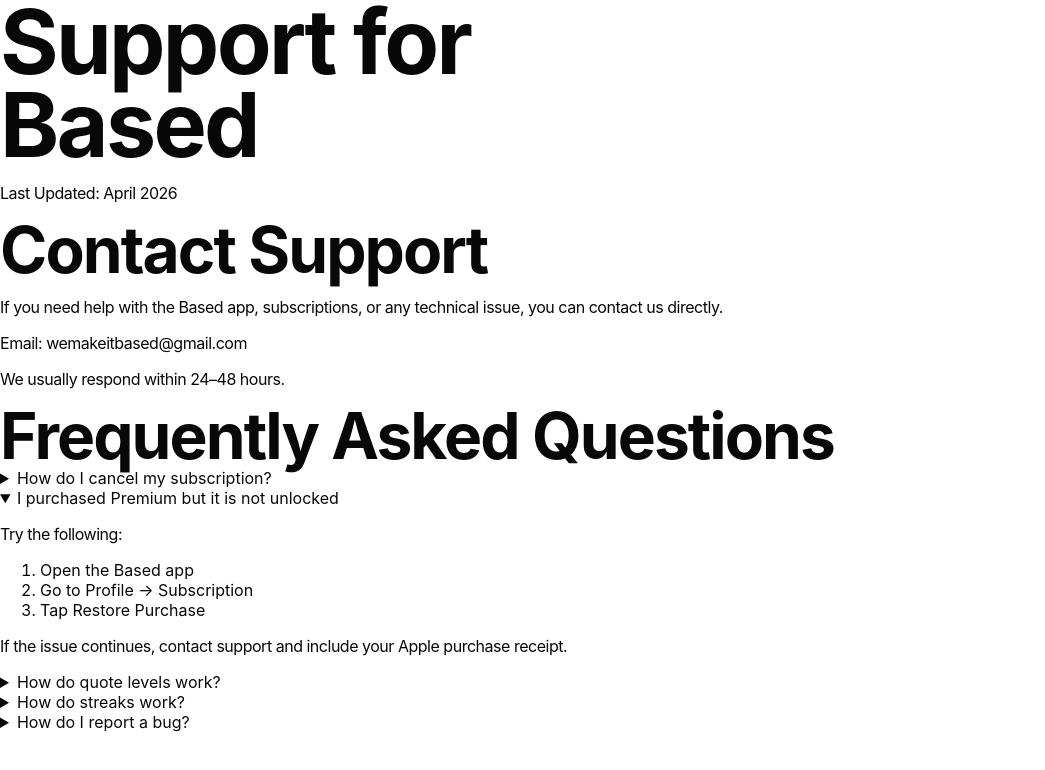
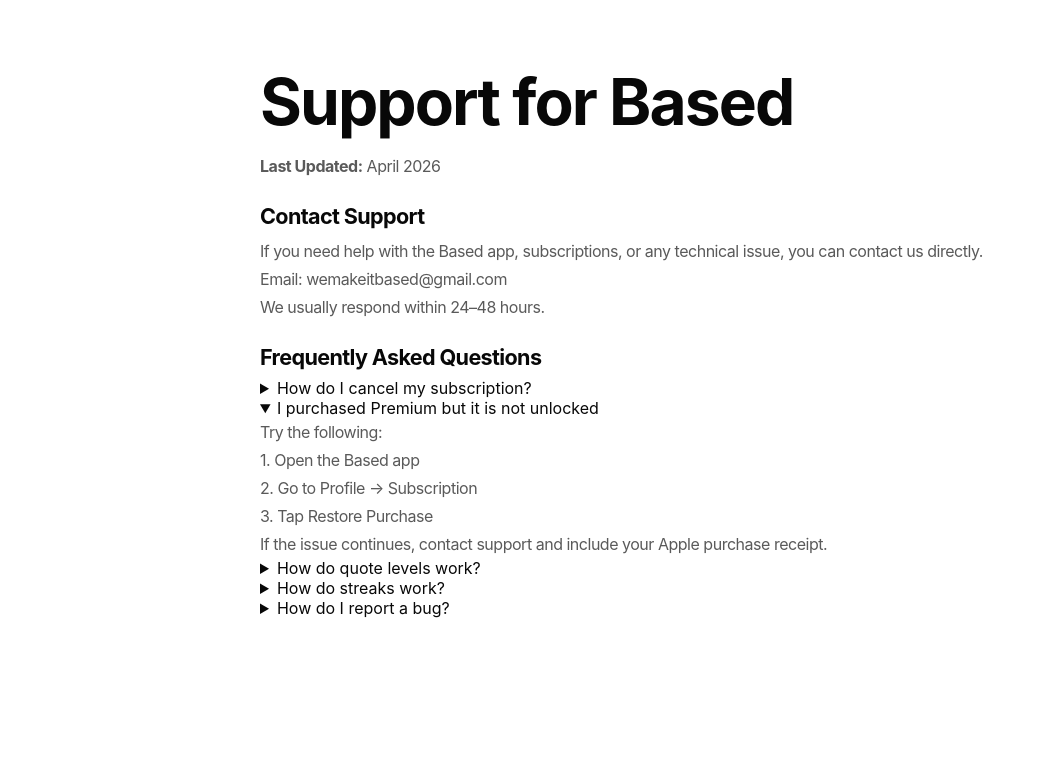
Before and after one commit to wemakeitbased/based, a Next.js app: page /support in a window 1280 px wide. Both pictures are taken after a click on the heading "I purchased Premium but it is not unlocked". Shown: the top 770 px of the page, without its empty margins (0-1045 px from the left). Built offline with nearby package versions, Linux system fonts and the light colour scheme.

Commit message:
Refactor SupportPage layout and update content

```diff
--- a/app/support/page.tsx
+++ b/app/support/page.tsx
@@ -1,169 +1,112 @@
-// app/support/page.tsx
-
-export const metadata = {
-  title: "Support | Based",
-  description: "Support page for the Based app",
-};
-
-function FAQItem({
-  question,
-  children,
-}: {
-  question: string;
-  children: React.ReactNode;
-}) {
-  return (
-    <details className="group rounded-2xl bg-white/70 px-6 py-5 ring-1 ring-black/8 transition-all duration-200">
-      <summary className="flex cursor-pointer list-none items-center justify-between gap-4 marker:content-none [&::-webkit-details-marker]:hidden">
-        <span className="text-xl font-semibold text-black">{question}</span>
-
-        <span className="relative flex h-5 w-5 shrink-0 items-center justify-center">
-          <span className="absolute h-[1.5px] w-4 rounded-full bg-black transition-transform duration-300" />
-          <span className="absolute h-4 w-[1.5px] rounded-full bg-black transition-all duration-300 group-open:scale-y-0" />
-        </span>
-      </summary>
-
-      <div className="grid grid-rows-[0fr] transition-all duration-300 ease-out group-open:grid-rows-[1fr]">
-        <div className="overflow-hidden">
-          <div className="pt-5 text-base leading-8 text-black/60">
-            {children}
-          </div>
-        </div>
-      </div>
-    </details>
-  );
-}
-
 export default function SupportPage() {
   return (
-    <main className="min-h-screen bg-[#f5f5f3] px-6 py-12 text-black sm:px-8 sm:py-16">
-      <div className="mx-auto max-w-6xl">
-        <div className="max-w-5xl">
-          <h1 className="max-w-4xl text-6xl font-bold leading-[0.95] tracking-tight sm:text-7xl md:text-8xl">
-            Support for
-            <br />
-            Based
-          </h1>
+    <main className="legalPage">
+      <h1>Support for Based</h1>
+      <p><strong>Last Updated:</strong> April 2026</p>
 
-          <p className="mt-10 text-base font-semibold text-black/55 sm:text-lg">
-            Last Updated: April 2026
+      <section>
+        <h2>Contact Support</h2>
+        <p>
+          If you need help with the Based app, subscriptions, or any technical
+          issue, you can contact us directly.
         </p>
 
-          <section className="mt-12 max-w-5xl">
-            <h2 className="text-3xl font-semibold tracking-tight sm:text-4xl">
-              Contact Support
-            </h2>
-
-            <p className="mt-5 text-xl leading-9 text-black/60">
-              If you need help with the Based app, subscriptions, or any
-              technical issue, you can contact us directly.
+        <p>
+          Email: <a href="mailto:wemakeitbased@gmail.com">wemakeitbased@gmail.com</a>
         </p>
 
-            <p className="mt-5 text-xl leading-9 text-black/60">
-              Email:{" "}
-              <a
-                href="mailto:wemakeitbased@gmail.com"
-                className="underline underline-offset-4 text-black/75"
-              >
-                wemakeitbased@gmail.com
-              </a>
-            </p>
-
-            <p className="mt-5 text-xl leading-9 text-black/60">
+        <p>
           We usually respond within 24–48 hours.
         </p>
       </section>
 
-          <section className="mt-14 max-w-5xl">
-            <h2 className="text-3xl font-semibold tracking-tight sm:text-4xl">
-              Frequently Asked Questions
-            </h2>
+      <section>
+        <h2>Frequently Asked Questions</h2>
 
-            <div className="mt-8 space-y-4">
-              <FAQItem question="How do I cancel my subscription?">
+        <div className="faqList">
+          <details className="faqCard">
+            <summary>How do I cancel my subscription?</summary>
+            <div className="faqContent">
               <p>
-                  Subscriptions are managed through your Apple App Store
-                  account.
+                Subscriptions are managed through your Apple App Store account.
               </p>
 
-                <ol className="mt-4 list-decimal space-y-2 pl-6">
-                  <li>Open Settings on your iPhone</li>
-                  <li>Tap your Apple ID</li>
-                  <li>Tap Subscriptions</li>
-                  <li>Select Based</li>
-                  <li>Tap Cancel Subscription</li>
-                </ol>
+              <p>
+                1. Open Settings on your iPhone<br />
+                2. Tap your Apple ID<br />
+                3. Tap Subscriptions<br />
+                4. Select Based<br />
+                5. Tap Cancel Subscription
+              </p>
 
-                <p className="mt-4">
-                  Your subscription will remain active until the end of the
-                  billing period.
+              <p>
+                Your subscription will remain active until the end of the billing period.
               </p>
-              </FAQItem>
+            </div>
+          </details>
 
-              <FAQItem question="I purchased Premium but it is not unlocked">
+          <details className="faqCard">
+            <summary>I purchased Premium but it is not unlocked</summary>
+            <div className="faqContent">
               <p>Try the following:</p>
 
-                <ol className="mt-4 list-decimal space-y-2 pl-6">
-                  <li>Open the Based app</li>
-                  <li>Go to Profile → Subscription</li>
-                  <li>Tap Restore Purchase</li>
-                </ol>
-
-                <p className="mt-4">
-                  If the issue continues, contact support and include your Apple
-                  purchase receipt.
-                </p>
-              </FAQItem>
-
-              <FAQItem question="How do quote levels work?">
               <p>
-                  You can adjust the level using the upper bar to receive
-                  anything from light motivation to the most brutal quotes.
-                </p>
-              </FAQItem>
-
-              <FAQItem question="How do streaks work?">
-                <p>
-                  Your streak increases every day you open the app and interact
-                  with quotes.
+                1. Open the Based app<br />
+                2. Go to Profile → Subscription<br />
+                3. Tap Restore Purchase
               </p>
 
-                <p className="mt-4">
-                  Missing a day resets the streak unless streak protection is
-                  active.
+              <p>
+                If the issue continues, contact support and include your Apple purchase receipt.
+              </p>
+            </div>
+          </details>
+
+          <details className="faqCard">
+            <summary>How do quote levels work?</summary>
+            <div className="faqContent">
+              <p>
+                You can adjust the level using the upper bar to receive anything
+                from light motivation to the most brutal quotes.
+              </p>
+            </div>
+          </details>
+
+          <details className="faqCard">
+            <summary>How do streaks work?</summary>
+            <div className="faqContent">
+              <p>
+                Your streak increases every day you open the app and interact with quotes.
               </p>
 
-                <p className="mt-4">
-                  Free users receive additional likes after reaching certain
-                  streak milestones.
-                </p>
-              </FAQItem>
-
-              <FAQItem question="How do I report a bug?">
               <p>
-                  Please email{" "}
-                  <a
-                    href="mailto:wemakeitbased@gmail.com"
-                    className="underline underline-offset-4 text-black/75"
-                  >
-                    wemakeitbased@gmail.com
-                  </a>
-                  .
+                Missing a day resets the streak unless streak protection is active.
               </p>
 
-                <p className="mt-4">Include:</p>
+              <p>
+                Free users receive additional likes after reaching certain streak milestones.
+              </p>
+            </div>
+          </details>
 
-                <ul className="mt-4 list-disc space-y-2 pl-6">
-                  <li>Your device model</li>
-                  <li>Your iOS version</li>
-                  <li>Description of the issue</li>
-                  <li>Screenshots if possible</li>
-                </ul>
-              </FAQItem>
+          <details className="faqCard">
+            <summary>How do I report a bug?</summary>
+            <div className="faqContent">
+              <p>
+                Please email <a href="mailto:wemakeitbased@gmail.com">wemakeitbased@gmail.com</a>
+              </p>
+
+              <p>
+                Include:<br />
+                Your device model<br />
+                Your iOS version<br />
+                Description of the issue<br />
+                Screenshots if possible
+              </p>
+            </div>
+          </details>
         </div>
       </section>
-        </div>
-      </div>
     </main>
   );
 }
```
Lines whose indentation alone changed are shown as unchanged.
